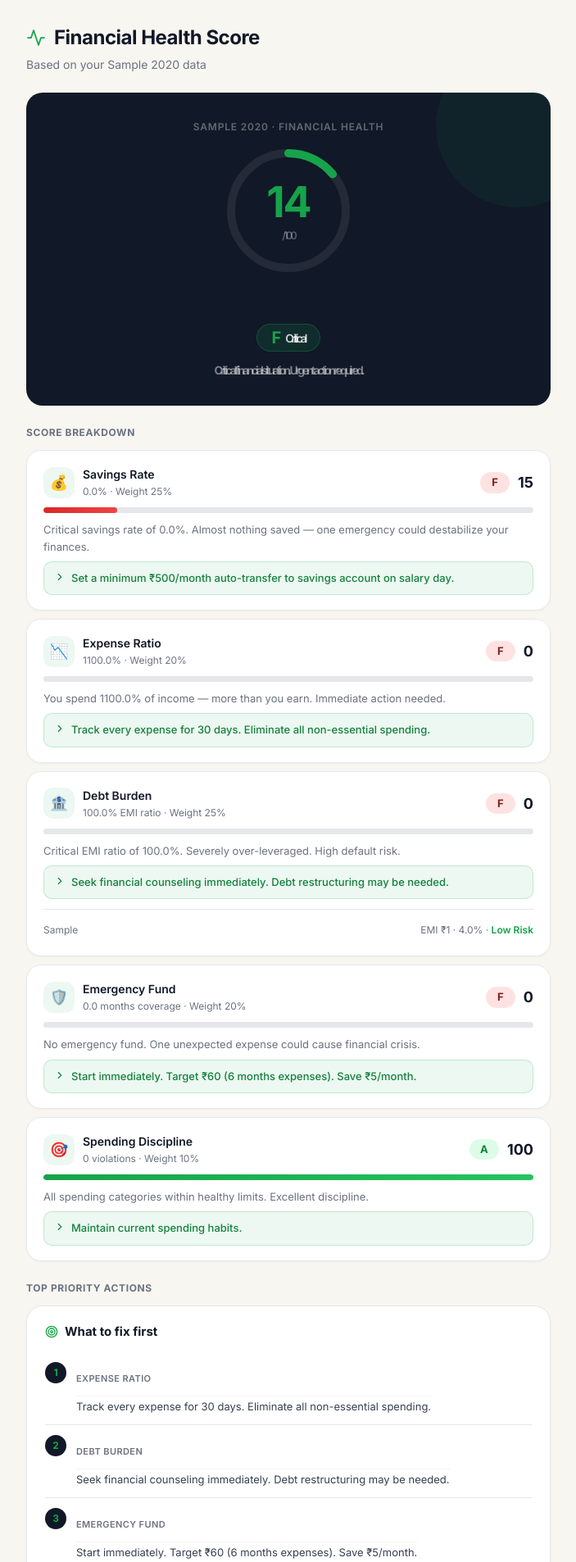
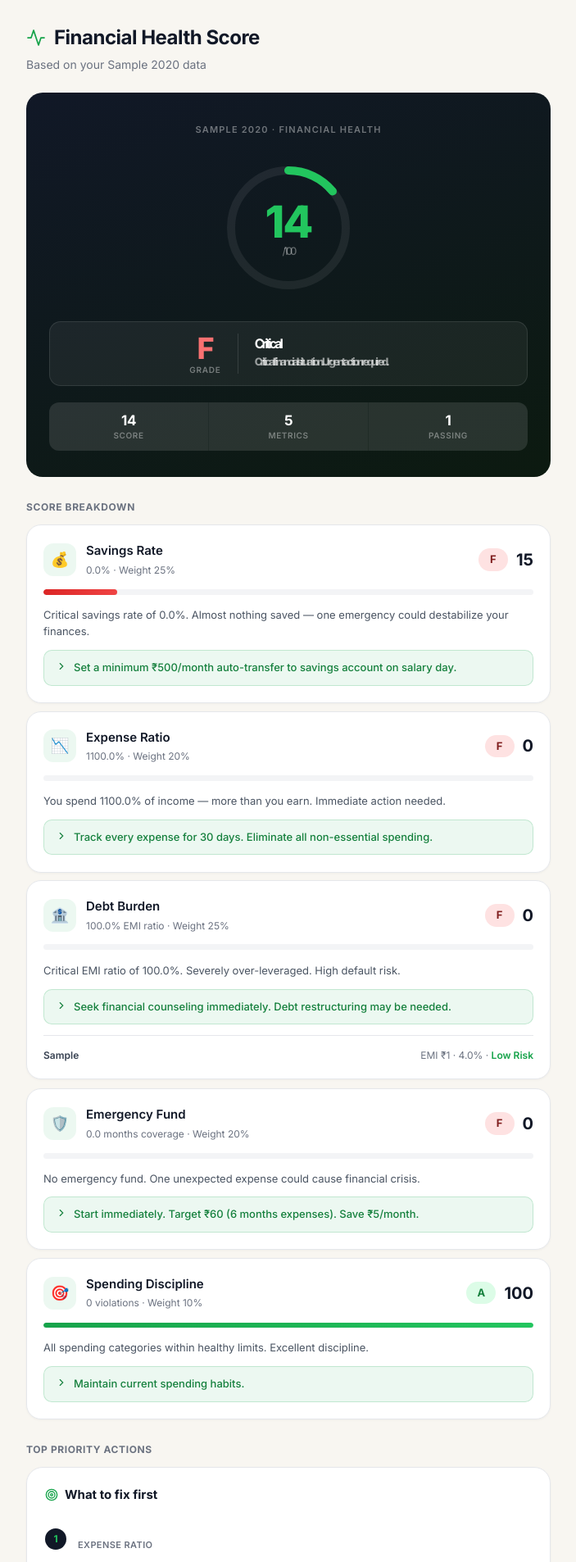
Before and after one commit to Bhatt753/financeiq, a Flask app: page /health in a window 1280 px wide. Shown: the part 64-1970 px from the top of the page at 82% size, without its empty margins (288-991 px from the left). Run offline with Flask 3, Linux system fonts and the light colour scheme; the visitor is signed in with stand-in values (Sample User, id 1); tables that the repository leaves empty hold one stand-in row (values such as "Sample post"); some libraries are stand-ins or nearby versions.

Commit message:
Redesign health score card: fix overlapping text, premium spacing
- Replace old score-grade badge (overlapping F/Critical) with
  grade-block + status-block side-by-side layout inside a clean row
- Grade letter now large (36px) with dynamic color (green/amber/red)
- Status title (white) and summary text (55% white) clearly separated
- Add quick stat strip: Score / Metrics / Passing count
- Better vertical rhythm throughout: 28–32px gaps between sections
- Dark card uses linear-gradient for depth; ring color updated to #22C55E
- Ring animation uses rAF double-tick for reliable transition

Co-Authored-By: Claude Sonnet 4.6 <noreply@anthropic.com>

```diff
--- a/templates/health.html
+++ b/templates/health.html
@@ -6,7 +6,7 @@
     <meta name="theme-color" content="#F8F6F1">
     <title>Health Score — FinanceIQ</title>
     <link rel="preconnect" href="https://fonts.googleapis.com">
-    <link href="https://fonts.googleapis.com/css2?family=Inter:wght@400;500;600;700&display=swap" rel="stylesheet">
+    <link href="https://fonts.googleapis.com/css2?family=Inter:wght@400;500;600;700;800&display=swap" rel="stylesheet">
     <link rel="stylesheet" href="{{ url_for('static', filename='style.css') }}">
     <style>
         :root {
@@ -81,46 +81,34 @@
 
         /* ===== BIG SCORE CARD ===== */
         .score-hero {
-            background: #111827;
+            background: linear-gradient(160deg, #111827 0%, #0c1a10 100%);
             border-radius: var(--radius);
-            padding: 32px 28px;
+            padding: 36px 28px 32px;
             text-align: center;
             margin-bottom: 16px;
-            position: relative;
-            overflow: hidden;
             animation: fadeUp 0.4s ease 0.1s both;
         }
 
-        .score-hero::before {
-            content: '';
-            position: absolute;
-            top: -60px; right: -60px;
-            width: 200px; height: 200px;
-            border-radius: 50%;
-            background: rgba(22,163,74,0.08);
-            pointer-events: none;
-        }
-
         .score-month {
-            font-size: 12px; font-weight: 600;
-            color: rgba(255,255,255,0.35);
-            text-transform: uppercase; letter-spacing: 0.8px;
-            margin-bottom: 16px;
+            font-size: 11px; font-weight: 600;
+            color: rgba(255,255,255,0.4);
+            text-transform: uppercase; letter-spacing: 1.2px;
+            margin-bottom: 32px;
         }
 
         .score-ring-wrap {
             position: relative;
-            width: 160px; height: 160px;
-            margin: 0 auto 20px;
+            width: 164px; height: 164px;
+            margin: 0 auto 32px;
         }
 
         .score-ring-wrap svg {
             transform: rotate(-90deg);
         }
 
-        .ring-bg { fill: none; stroke: rgba(255,255,255,0.08); stroke-width: 10; }
+        .ring-bg  { fill: none; stroke: rgba(255,255,255,0.07); stroke-width: 10; }
         .ring-fill {
-            fill: none; stroke: var(--accent);
+            fill: none; stroke: #22C55E;
             stroke-width: 10;
             stroke-linecap: round;
             transition: stroke-dashoffset 1.5s cubic-bezier(0.22,1,0.36,1);
@@ -130,39 +118,96 @@
             position: absolute; inset: 0;
             display: flex; flex-direction: column;
             align-items: center; justify-content: center;
+            gap: 2px;
         }
 
         .score-number {
-            font-size: 52px; line-height: 1; font-weight: 700;
-            color: var(--accent);
+            font-size: 54px; line-height: 1; font-weight: 800;
+            color: #22C55E;
+            letter-spacing: -2px;
         }
 
         .score-total {
-            font-size: 13px; color: rgba(255,255,255,0.3);
-            margin-top: 2px;
+            font-size: 13px; color: rgba(255,255,255,0.35);
+            font-weight: 500;
         }
 
-        .score-grade {
-            display: inline-flex; align-items: center; gap: 8px;
-            background: rgba(22,163,74,0.15);
-            border: 1px solid rgba(22,163,74,0.3);
-            border-radius: 20px;
-            padding: 6px 18px;
-            margin-bottom: 12px;
+        /* Grade + status row */
+        .score-grade-row {
+            display: flex;
+            align-items: center;
+            justify-content: center;
+            gap: 0;
+            background: rgba(255,255,255,0.06);
+            border: 1px solid rgba(255,255,255,0.1);
+            border-radius: 14px;
+            padding: 14px 20px;
+            margin-bottom: 20px;
         }
 
-        .score-grade .grade-letter {
-            font-size: 20px; font-weight: 700; color: var(--accent);
+        .grade-block {
+            display: flex; flex-direction: column; align-items: center;
+            padding-right: 20px;
+            border-right: 1px solid rgba(255,255,255,0.12);
+            margin-right: 20px;
+            min-width: 48px;
         }
 
-        .score-grade .grade-status {
-            font-size: 14px; font-weight: 600;
-            color: rgba(255,255,255,0.8);
+        .grade-letter {
+            font-size: 36px; font-weight: 800;
+            line-height: 1;
+            letter-spacing: -1px;
         }
 
-        .score-summary {
-            font-size: 14px; color: rgba(255,255,255,0.45);
-            line-height: 1.6; max-width: 340px; margin: 0 auto;
+        .grade-label {
+            font-size: 10px; font-weight: 600;
+            text-transform: uppercase; letter-spacing: 0.8px;
+            color: rgba(255,255,255,0.4);
+            margin-top: 3px;
+        }
+
+        .status-block {
+            text-align: left;
+        }
+
+        .status-title {
+            font-size: 16px; font-weight: 700;
+            color: #FFFFFF;
+            margin-bottom: 5px;
+        }
+
+        .status-sub {
+            font-size: 13px;
+            color: rgba(255,255,255,0.55);
+            line-height: 1.5;
+        }
+
+        /* Quick stats row inside card */
+        .score-stats {
+            display: grid; grid-template-columns: 1fr 1fr 1fr;
+            gap: 1px;
+            background: rgba(255,255,255,0.08);
+            border-radius: 12px;
+            overflow: hidden;
+        }
+
+        .score-stat {
+            background: rgba(255,255,255,0.04);
+            padding: 14px 12px;
+            text-align: center;
+        }
+
+        .score-stat-val {
+            font-size: 17px; font-weight: 700;
+            color: #FFFFFF;
+            letter-spacing: -0.5px;
+            margin-bottom: 4px;
+        }
+
+        .score-stat-lbl {
+            font-size: 10px; font-weight: 600;
+            text-transform: uppercase; letter-spacing: 0.6px;
+            color: rgba(255,255,255,0.38);
         }
 
         /* ===== COMPONENT CARDS ===== */
@@ -170,14 +215,14 @@
             font-size: 12px; font-weight: 700;
             color: var(--muted);
             text-transform: uppercase; letter-spacing: 0.6px;
-            margin: 24px 0 12px;
+            margin: 28px 0 12px;
             animation: fadeUp 0.4s ease 0.2s both;
         }
 
         .component-card {
             background: var(--white);
             border-radius: 18px;
-            padding: 18px 20px;
+            padding: 20px;
             border: 1px solid var(--border);
             box-shadow: var(--shadow);
             margin-bottom: 10px;
@@ -189,13 +234,13 @@
 
         .comp-header {
             display: flex; justify-content: space-between;
-            align-items: center; margin-bottom: 10px;
+            align-items: center; margin-bottom: 14px;
         }
 
-        .comp-left { display: flex; align-items: center; gap: 10px; }
+        .comp-left { display: flex; align-items: center; gap: 12px; }
 
         .comp-icon {
-            width: 38px; height: 38px;
+            width: 40px; height: 40px;
             border-radius: 12px;
             background: var(--accent-light);
             display: flex; align-items: center; justify-content: center;
@@ -203,19 +248,19 @@
         }
 
         .comp-name {
-            font-size: 14px; font-weight: 600; color: var(--text);
+            font-size: 15px; font-weight: 600; color: var(--text);
+            margin-bottom: 3px;
         }
 
         .comp-value {
             font-size: 12px; color: var(--muted);
-            margin-top: 2px;
         }
 
         .comp-right { display: flex; align-items: center; gap: 10px; }
 
         .grade-badge {
             font-size: 13px; font-weight: 700;
-            padding: 3px 12px; border-radius: 20px;
+            padding: 4px 12px; border-radius: 20px;
             min-width: 36px; text-align: center;
         }
 
@@ -226,14 +271,13 @@
         .grade-F { background: #FEE2E2; color: #991B1B; }
 
         .comp-score {
-            font-size: 18px; font-weight: 700; color: var(--text);
+            font-size: 20px; font-weight: 700; color: var(--text);
         }
 
-        /* Progress bar */
         .prog-wrap {
-            background: var(--border);
+            background: #F3F4F6;
             border-radius: 6px; height: 7px; overflow: hidden;
-            margin-bottom: 10px;
+            margin-bottom: 14px;
         }
 
         .prog-fill {
@@ -246,16 +290,16 @@
         .prog-red    { background: linear-gradient(90deg, #DC2626, #EF4444); }
 
         .comp-explain {
-            font-size: 13px; color: var(--muted);
-            line-height: 1.55; margin-bottom: 8px;
+            font-size: 13px; color: #4B5563;
+            line-height: 1.6; margin-bottom: 12px;
         }
 
         .comp-action {
-            display: flex; align-items: flex-start; gap: 7px;
+            display: flex; align-items: flex-start; gap: 8px;
             background: var(--accent-light);
             border: 1px solid rgba(22,163,74,0.2);
             border-radius: 10px;
-            padding: 10px 12px;
+            padding: 11px 14px;
         }
 
         .comp-action svg {
@@ -272,7 +316,7 @@
         .priority-card {
             background: var(--white);
             border-radius: var(--radius);
-            padding: 20px 22px;
+            padding: 22px;
             border: 1px solid var(--border);
             box-shadow: var(--shadow);
             margin-bottom: 16px;
@@ -281,36 +325,36 @@
 
         .priority-title {
             font-size: 15px; font-weight: 700;
-            color: var(--text); margin-bottom: 14px;
+            color: var(--text); margin-bottom: 16px;
             display: flex; align-items: center; gap: 8px;
         }
 
         .priority-item {
-            display: flex; align-items: flex-start; gap: 12px;
-            padding: 12px 0;
+            display: flex; align-items: flex-start; gap: 14px;
+            padding: 14px 0;
             border-bottom: 1px solid var(--border);
         }
 
+        .priority-item:first-of-type { padding-top: 0; }
         .priority-item:last-child { border-bottom: none; padding-bottom: 0; }
 
         .priority-num {
-            width: 26px; height: 26px;
+            width: 26px; height: 26px; flex-shrink: 0;
             border-radius: 50%;
             background: #111827;
-            color: var(--accent);
+            color: #22C55E;
             display: flex; align-items: center; justify-content: center;
             font-size: 12px; font-weight: 700;
-            flex-shrink: 0;
         }
 
         .priority-comp {
             font-size: 11px; font-weight: 600;
             color: var(--muted); text-transform: uppercase;
-            letter-spacing: 0.4px; margin-bottom: 3px;
+            letter-spacing: 0.4px; margin-bottom: 4px;
         }
 
         .priority-text {
-            font-size: 13px; color: #374151; line-height: 1.5;
+            font-size: 13px; color: #374151; line-height: 1.55;
         }
 
         /* ===== NO DATA ===== */
@@ -360,6 +404,11 @@
         .nav-item.active, .nav-item:hover { color: var(--accent); }
 
         @media (min-width: 769px) { .bottom-nav { display: none; } }
+
+        /* Grade color helpers for dynamic grade letter */
+        .gl-A, .gl-B { color: #4ADE80; }
+        .gl-C         { color: #FCD34D; }
+        .gl-D, .gl-F  { color: #F87171; }
     </style>
 </head>
 <body>
@@ -395,15 +444,15 @@
 
     <!-- Big Score Card -->
     <div class="score-hero">
-        <div class="score-month">{{ month }} {{ year }} · Financial Health</div>
+        <div class="score-month">{{ month }} {{ year }} &middot; Financial Health</div>
 
         <div class="score-ring-wrap">
-            <svg width="160" height="160" viewBox="0 0 160 160">
-                <circle class="ring-bg" cx="80" cy="80" r="70"/>
-                <circle class="ring-fill" cx="80" cy="80" r="70"
-                    stroke-dasharray="{{ (70 * 2 * 3.14159)|round(1) }}"
-                    stroke-dashoffset="{{ ((70 * 2 * 3.14159) * (1 - score.final_score / 100))|round(1) }}"
-                    id="ringFill"/>
+            <svg width="164" height="164" viewBox="0 0 164 164">
+                <circle class="ring-bg" cx="82" cy="82" r="70"/>
+                <circle class="ring-fill" cx="82" cy="82" r="70"
+                    id="ringFill"
+                    stroke-dasharray="439.8"
+                    stroke-dashoffset="439.8"/>
             </svg>
             <div class="score-center">
                 <div class="score-number">{{ score.final_score }}</div>
@@ -411,12 +460,35 @@
             </div>
         </div>
 
-        <div class="score-grade">
-            <span class="grade-letter">{{ score.grade }}</span>
-            <span class="grade-status">{{ score.status }}</span>
+        <!-- Grade + Status -->
+        <div class="score-grade-row">
+            <div class="grade-block">
+                <span class="grade-letter gl-{{ score.grade }}">{{ score.grade }}</span>
+                <span class="grade-label">Grade</span>
+            </div>
+            <div class="status-block">
+                <div class="status-title">{{ score.status }}</div>
+                <div class="status-sub">{{ score.summary }}</div>
+            </div>
         </div>
 
-        <p class="score-summary">{{ score.summary }}</p>
+        <!-- Quick stat strip -->
+        {% set comp_count = score.components | length %}
+        {% set good_count = score.components | selectattr('raw_score', '>=', 70) | list | length %}
+        <div class="score-stats">
+            <div class="score-stat">
+                <div class="score-stat-val">{{ score.final_score }}</div>
+                <div class="score-stat-lbl">Score</div>
+            </div>
+            <div class="score-stat">
+                <div class="score-stat-val">{{ comp_count }}</div>
+                <div class="score-stat-lbl">Metrics</div>
+            </div>
+            <div class="score-stat">
+                <div class="score-stat-val">{{ good_count }}</div>
+                <div class="score-stat-lbl">Passing</div>
+            </div>
+        </div>
     </div>
 
     <!-- Component Breakdown -->
@@ -432,7 +504,7 @@
                 <div class="comp-icon">{{ icons[loop.index0] }}</div>
                 <div>
                     <div class="comp-name">{{ comp.component }}</div>
-                    <div class="comp-value">{{ comp.value }} · Weight {{ (comp.weight * 100)|int }}%</div>
+                    <div class="comp-value">{{ comp.value }} &middot; Weight {{ (comp.weight * 100)|int }}%</div>
                 </div>
             </div>
             <div class="comp-right">
@@ -441,7 +513,6 @@
             </div>
         </div>
 
-        <!-- Progress Bar -->
         <div class="prog-wrap">
             <div class="prog-fill
                 {% if comp.raw_score >= 70 %}prog-green
@@ -460,16 +531,13 @@
             <span>{{ comp.action }}</span>
         </div>
 
-        <!-- Loan breakdown if available -->
         {% if comp.loan_breakdown is defined and comp.loan_breakdown %}
-        <div style="margin-top:12px; border-top:1px solid #E5E7EB; padding-top:12px;">
+        <div style="margin-top:14px; border-top:1px solid #E5E7EB; padding-top:14px; display:flex; flex-direction:column; gap:8px;">
             {% for loan in comp.loan_breakdown %}
-            <div style="display:flex; justify-content:space-between; font-size:12px; color:#6B7280; padding:4px 0;">
-                <span>{{ loan.type }}</span>
-                <span>EMI ₹{{ "{:,.0f}".format(loan.emi) }} · {{ loan.rate }}% ·
-                    <span style="color:{% if loan.risk == 'High Risk' %}#DC2626{% elif loan.risk == 'Moderate' %}#D97706{% else %}#16A34A{% endif %}; font-weight:600;">
-                        {{ loan.risk }}
-                    </span>
+            <div style="display:flex; justify-content:space-between; font-size:12px; color:#6B7280;">
+                <span style="font-weight:600; color:#374151;">{{ loan.type }}</span>
+                <span>EMI ₹{{ "{:,.0f}".format(loan.emi) }} &middot; {{ loan.rate }}% &middot;
+                    <span style="color:{% if loan.risk == 'High Risk' %}#DC2626{% elif loan.risk == 'Moderate' %}#D97706{% else %}#16A34A{% endif %}; font-weight:600;">{{ loan.risk }}</span>
                 </span>
             </div>
             {% endfor %}
@@ -498,12 +566,12 @@
     </div>
 
     <!-- Benchmark Card -->
-    <div style="background:#FFFFFF; border-radius:20px; padding:20px 22px; border:1px solid #E5E7EB; box-shadow:0 1px 3px rgba(0,0,0,0.04); animation:fadeUp 0.4s ease 0.5s both;">
-        <div style="font-size:15px; font-weight:700; color:#111827; margin-bottom:14px;">Industry Benchmarks</div>
+    <div style="background:#FFFFFF; border-radius:20px; padding:22px; border:1px solid #E5E7EB; box-shadow:0 1px 3px rgba(0,0,0,0.04); animation:fadeUp 0.4s ease 0.5s both; margin-bottom:16px;">
+        <div style="font-size:15px; font-weight:700; color:#111827; margin-bottom:16px;">Industry Benchmarks</div>
         {% for comp in score.components %}
-        <div style="display:flex; justify-content:space-between; align-items:center; padding:10px 0; border-bottom:1px solid #E5E7EB;">
+        <div style="display:flex; justify-content:space-between; align-items:center; padding:12px 0; border-bottom:1px solid #F3F4F6;">
             <span style="font-size:13px; color:#374151; font-weight:500;">{{ comp.component }}</span>
-            <span style="font-size:12px; color:#6B7280; font-weight:500;">{{ comp.benchmark }}</span>
+            <span style="font-size:12px; color:#6B7280; font-weight:500; text-align:right; max-width:55%;">{{ comp.benchmark }}</span>
         </div>
         {% endfor %}
     </div>
@@ -536,19 +604,20 @@
 </nav>
 
 <script>
-    // Animate ring on load
     window.addEventListener('load', () => {
         const ring = document.getElementById('ringFill');
-        if (ring) {
-            const circumference = 2 * Math.PI * 70;
-            const score = {{ score.final_score if score else 0 }};
-            const offset = circumference * (1 - score / 100);
-            ring.style.strokeDasharray = circumference;
-            ring.style.strokeDashoffset = circumference; // start at 0
-            setTimeout(() => {
-                ring.style.strokeDashoffset = offset;
-            }, 300);
-        }
+        if (!ring) return;
+        const score = {{ score.final_score if score else 0 }};
+        const r = 70;
+        const circ = 2 * Math.PI * r;
+        ring.style.strokeDasharray = circ;
+        ring.style.strokeDashoffset = circ;
+        requestAnimationFrame(() => {
+            requestAnimationFrame(() => {
+                ring.style.transition = 'stroke-dashoffset 1.6s cubic-bezier(0.22,1,0.36,1)';
+                ring.style.strokeDashoffset = circ * (1 - score / 100);
+            });
+        });
     });
 </script>
 </body>
```
